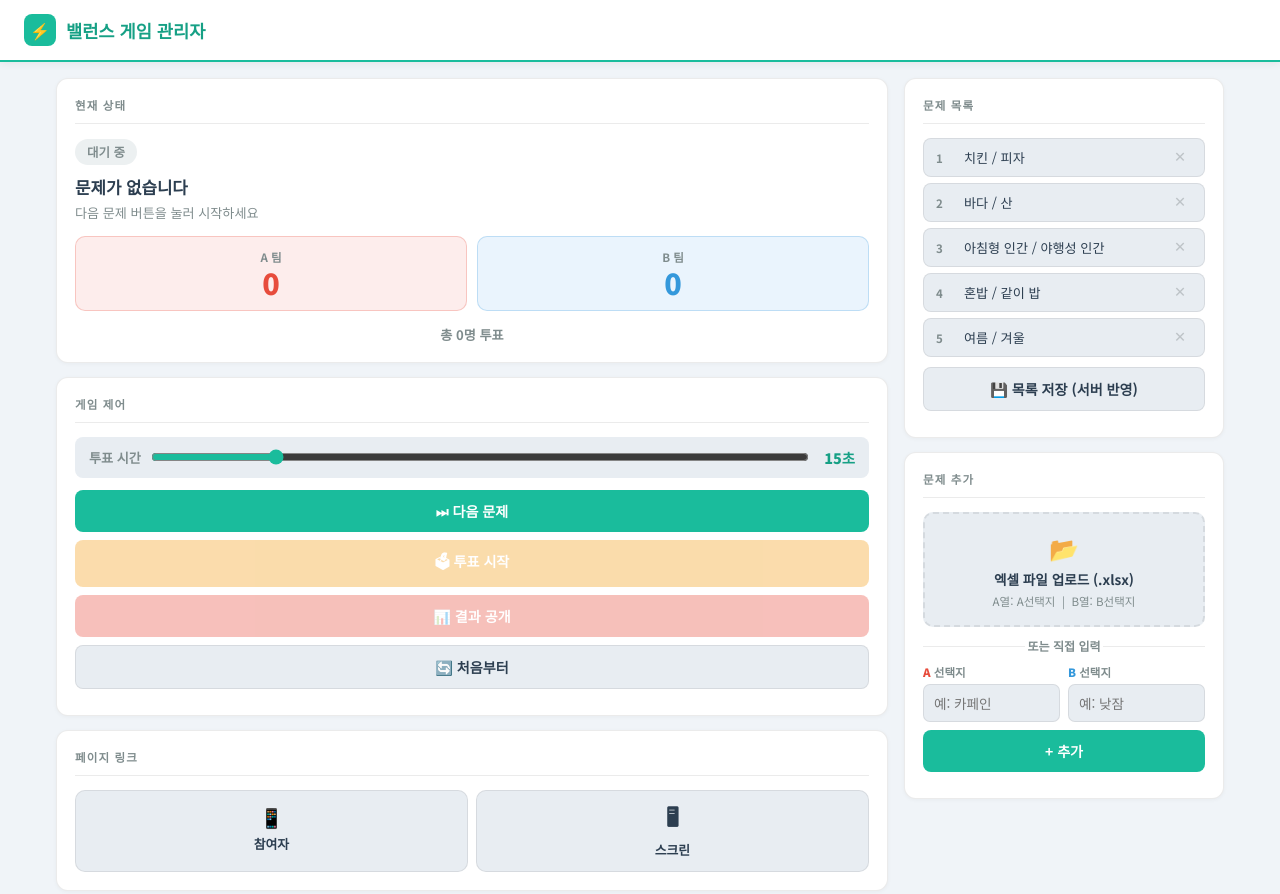
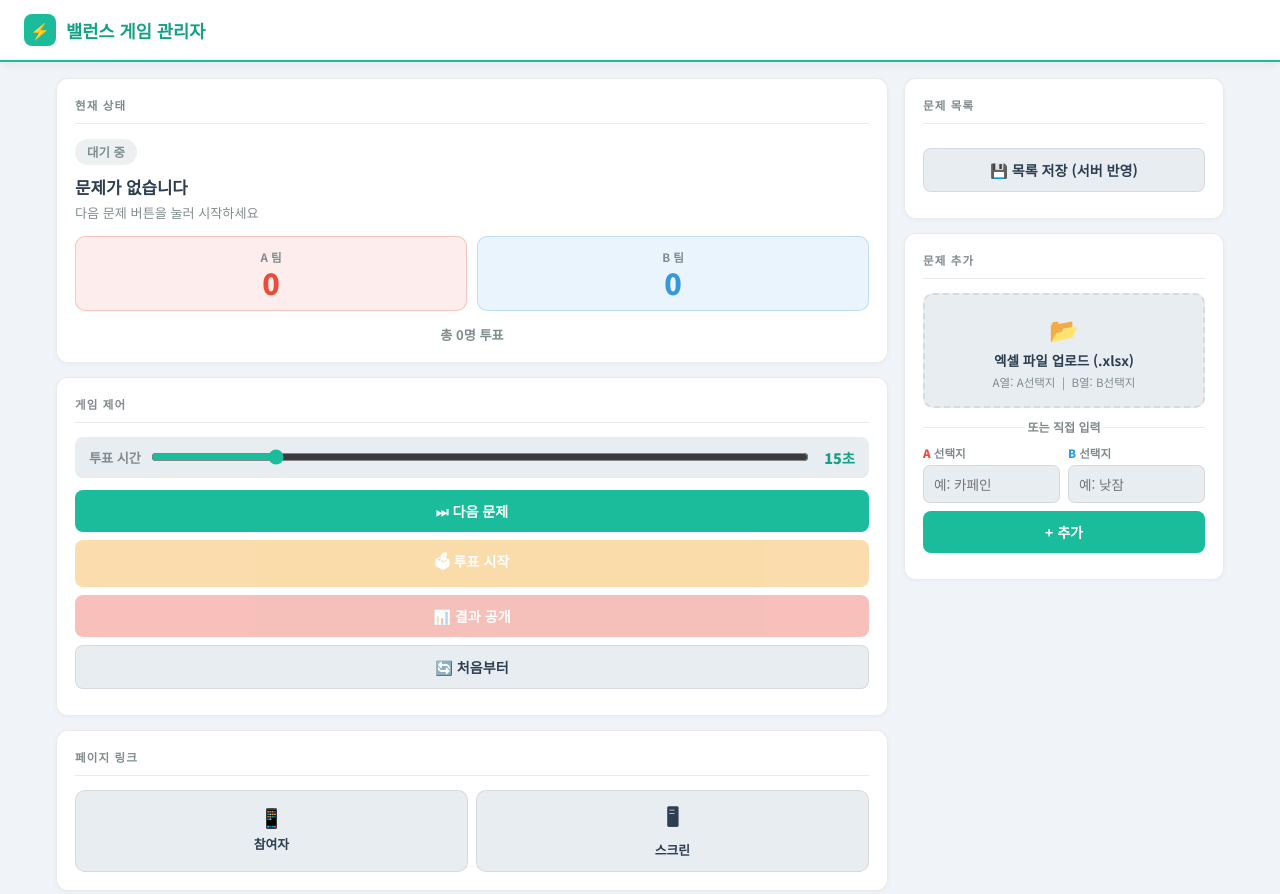
Before and after one commit to hanjjung27-netizen/balance-game, a website: page public/admin.html in a window 1280 px wide. Shown: the top 894 px of the page. Drawn offline with nearby package versions, Linux system fonts and the light colour scheme; no server answers.

Commit message:
Update admin.html

```diff
--- a/public/admin.html
+++ b/public/admin.html
@@ -161,7 +161,6 @@
   }
   .q-item .q-del:hover { color: var(--A); background: #fdedec; }
 
-  /* ── 문제 추가 폼 ── */
   .add-form { display: grid; gap: 8px; }
 
   .xlsx-upload-area {
@@ -264,7 +263,6 @@
 </div>
 
 <div class="layout">
-  <!-- 왼쪽 -->
   <div>
     <div class="card">
       <div class="card-title">현재 상태</div>
@@ -312,7 +310,6 @@
     </div>
   </div>
 
-  <!-- 오른쪽: 문제 관리 -->
   <div>
     <div class="card">
       <div class="card-title">문제 목록</div>
@@ -445,7 +442,6 @@ function handleXlsx(input) {
       rows.forEach((row, i) => {
         const a = String(row[0] || '').trim();
         const b = String(row[1] || '').trim();
-        // 헤더 행 자동 스킵 (텍스트가 'A' 'B' 'A선택지' 등인 경우)
         if (i === 0 && (!b || b === 'B' || b === 'B선택지')) return;
         if (a && b) {
           localQuestions.push({ id: Date.now() + i, A: a, B: b, emoji: { A: '⚡', B: '⚡' } });
@@ -469,18 +465,6 @@ function saveQuestions() {
 }
 
 socket.emit('admin:getQuestions');
-setTimeout(() => {
-  if (localQuestions.length === 0) {
-    localQuestions = [
-      { id:1, A:'치킨', B:'피자',   emoji:{ A:'⚡', B:'⚡' } },
-      { id:2, A:'바다', B:'산',     emoji:{ A:'⚡', B:'⚡' } },
-      { id:3, A:'아침형 인간', B:'야행성 인간', emoji:{ A:'⚡', B:'⚡' } },
-      { id:4, A:'혼밥', B:'같이 밥', emoji:{ A:'⚡', B:'⚡' } },
-      { id:5, A:'여름', B:'겨울',   emoji:{ A:'⚡', B:'⚡' } },
-    ];
-    renderQList();
-  }
-}, 500);
 log('관리자 접속', 'system');
 </script>
 </body>
```
